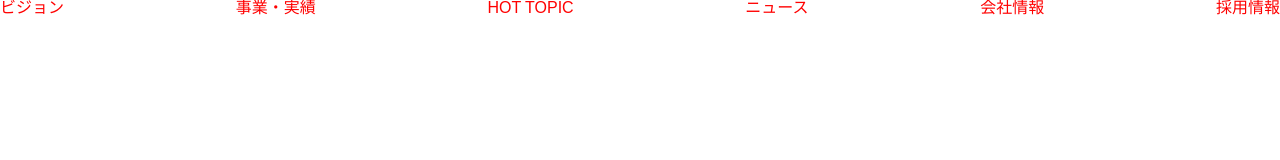
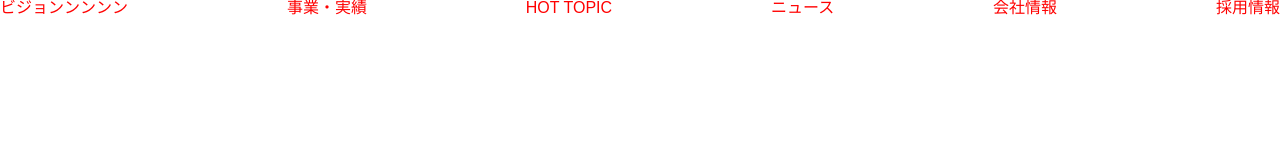
Before and after one commit to hitomi0406/dezasuta, a plain HTML site: page 20241016/index.html in a window 1280 px wide. Drawn offline with Linux system fonts and the light colour scheme.

Commit message:
テスト02

```diff
--- a/20241016/index.html
+++ b/20241016/index.html
@@ -12,7 +12,7 @@
 <body>
     <nav>
         <ul class="nav__list">
-            <li class="nav__item"><a href="">ビジョン</a></li>
+            <li class="nav__item"><a href="">ビジョンンンンン</a></li>
             <li class="nav__item"><a href="">事業・実績</a></li>
             <li class="nav__item"><a href="">HOT TOPIC</a></li>
             <li class="nav__item"><a href="">ニュース</a></li>
```
